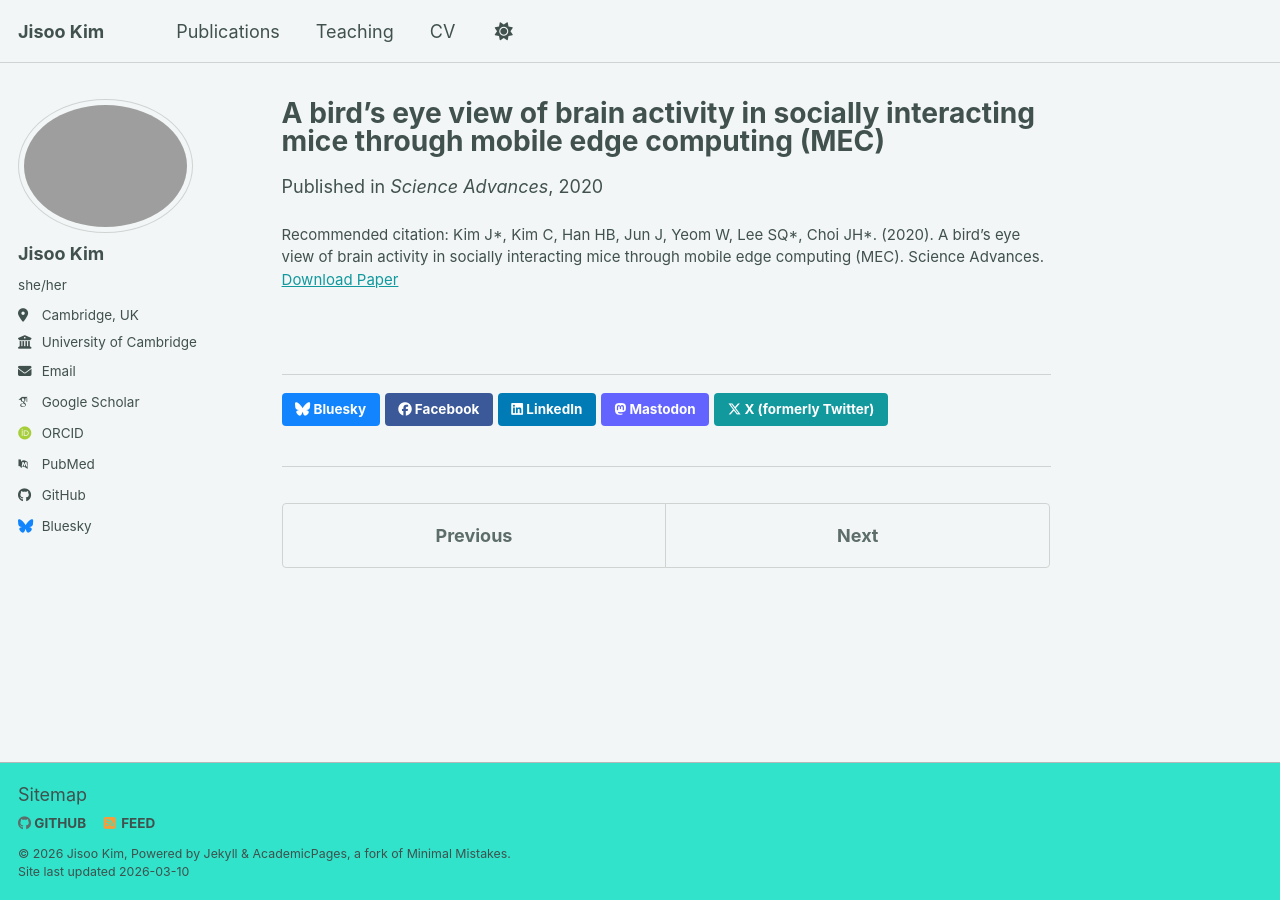
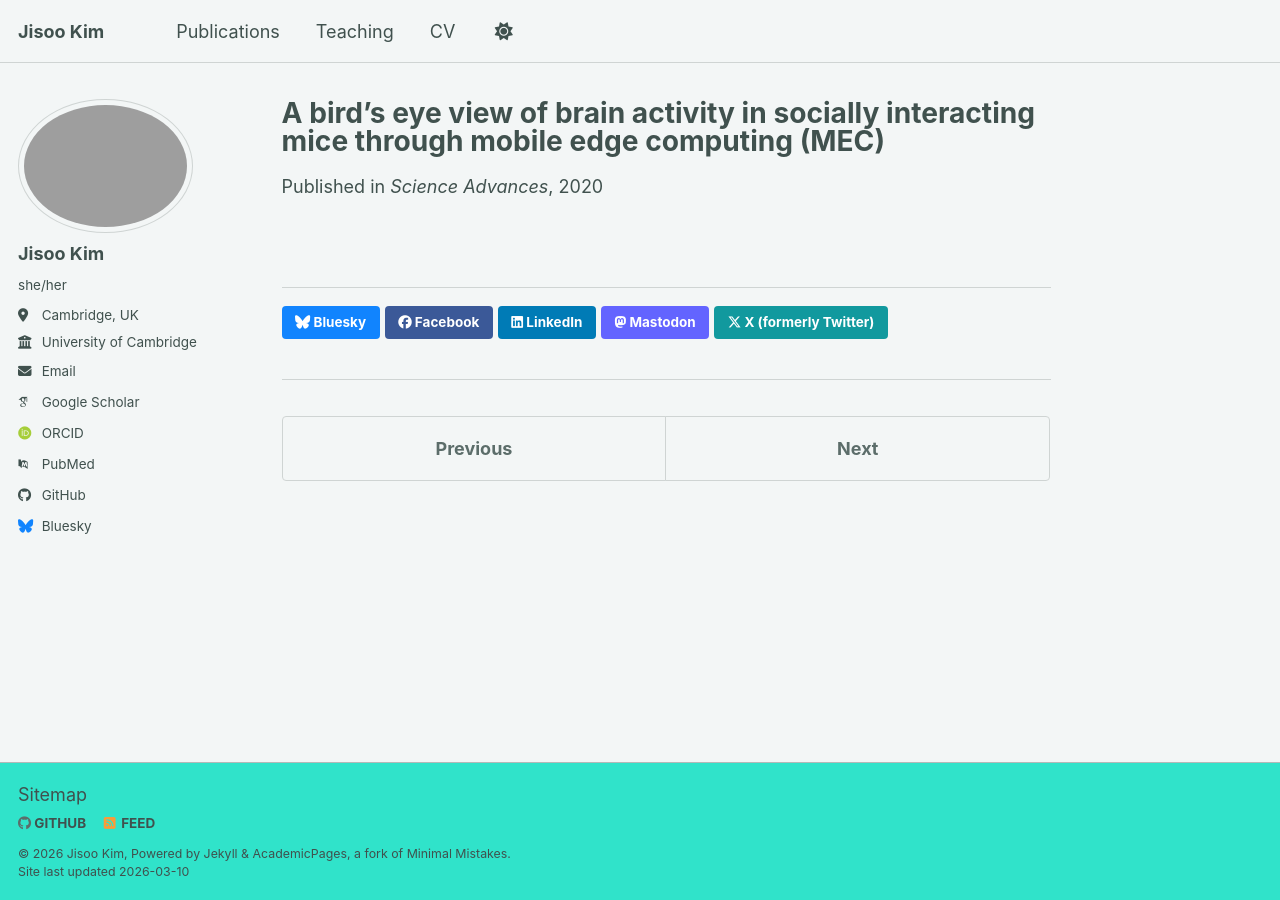
Before and after one commit to jisooneuro/jisooneuro.github.io, a Jekyll site: the page built from _publications/2020-mec-brain-activity.md, in a window 1280 px wide. Built offline with Jekyll 4.4.1, drawn with Linux system fonts in a browser that asks for light colours; some web fonts are replaced; a script bundle is joined from its source files by our own code; library files that are not in the unit come from our copies.

Commit message:
Modify publication details for MEC brain activity
Updated category from 'manuscripts' to 'selected' and removed paper URL and citation.

```diff
--- a/_publications/2020-mec-brain-activity.md
+++ b/_publications/2020-mec-brain-activity.md
@@ -1,10 +1,8 @@
 ---
 title: "A bird’s eye view of brain activity in socially interacting mice through mobile edge computing (MEC)"
 collection: publications
-category: manuscripts
+category: selected
 permalink: /publication/2020-mec-brain-activity
 date: 2020-01-01
 venue: "Science Advances"
-paperurl: "https://doi.org/10.1126/sciadv.abb9841"
-citation: "Kim J*, Kim C, Han HB, Jun J, Yeom W, Lee SQ*, Choi JH*. (2020). A bird’s eye view of brain activity in socially interacting mice through mobile edge computing (MEC). Science Advances."
 ---
```
